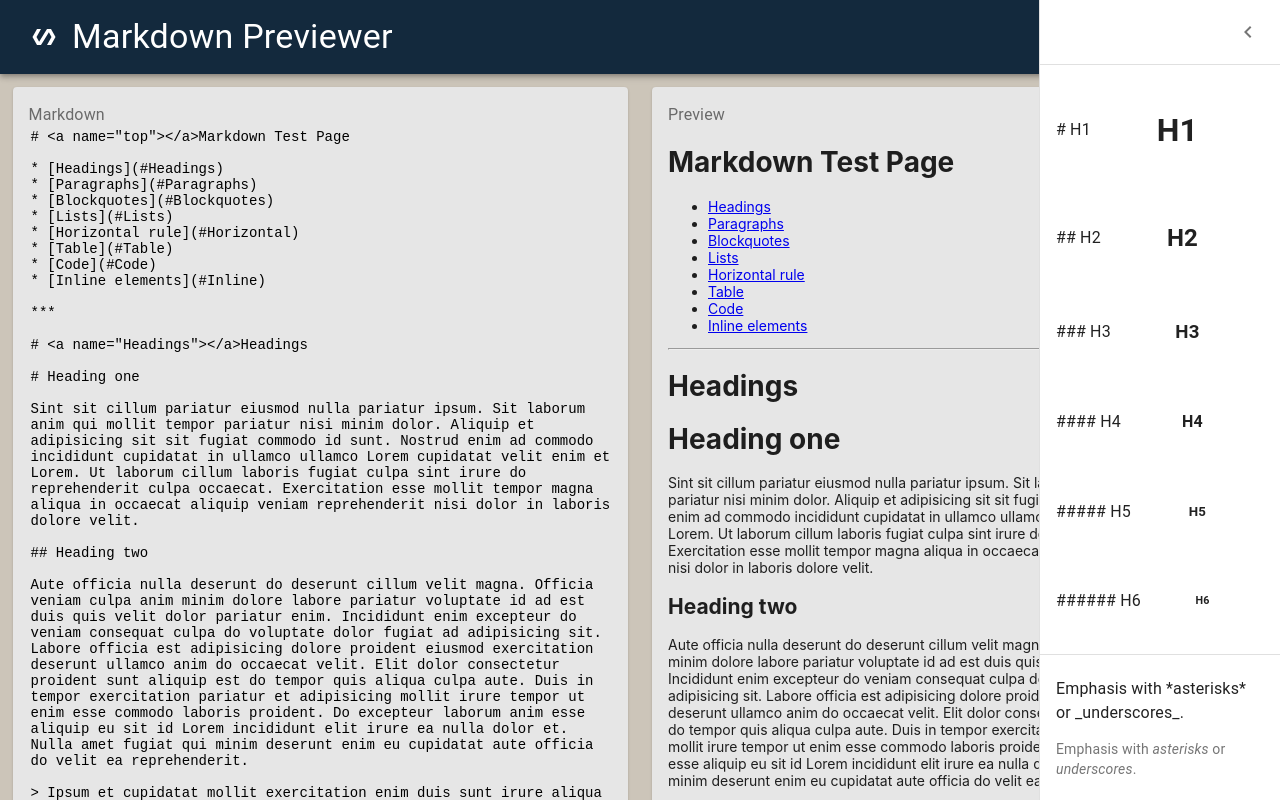
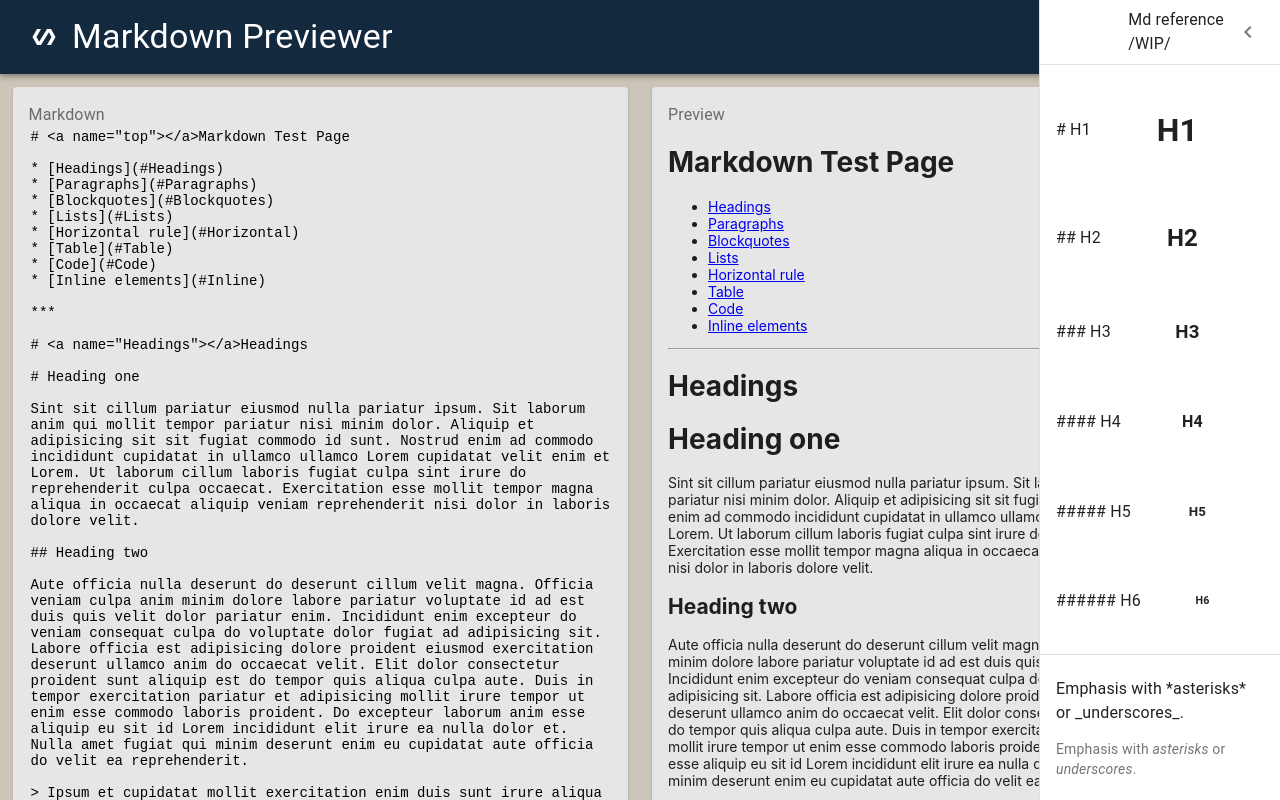
Before and after one commit to Haelmorn/md-preview, a React (Create React App) app: page / in a window 1280 px wide. Both pictures are taken after a click on the button "MARKDOWN CHEATSHEET". Shown: the top 800 px of the page. Built offline with nearby package versions, Linux system fonts and the light colour scheme.

Commit message:
Tweaks and such

```diff
--- a/src/navbar.js
+++ b/src/navbar.js
@@ -108,8 +108,9 @@ function Navbar(props) {
         }}
       >
         <div className={classes.drawerHeader}>
+          <Typography variant='body1' alignItems='center'>Md reference <br />/WIP/</Typography>
           <IconButton onClick={handleDrawerClose}>
-            {theme.direction === 'ltr' ? <ChevronLeftIcon /> : <ChevronRightIcon />}
+            {theme.direction === 'rtl' ? <ChevronRightIcon /> : <ChevronLeftIcon />}
           </IconButton>
         </div>
         <Divider />
```
Also changed, not shown: 1 other file (tests, documents, lock files or other folders).
